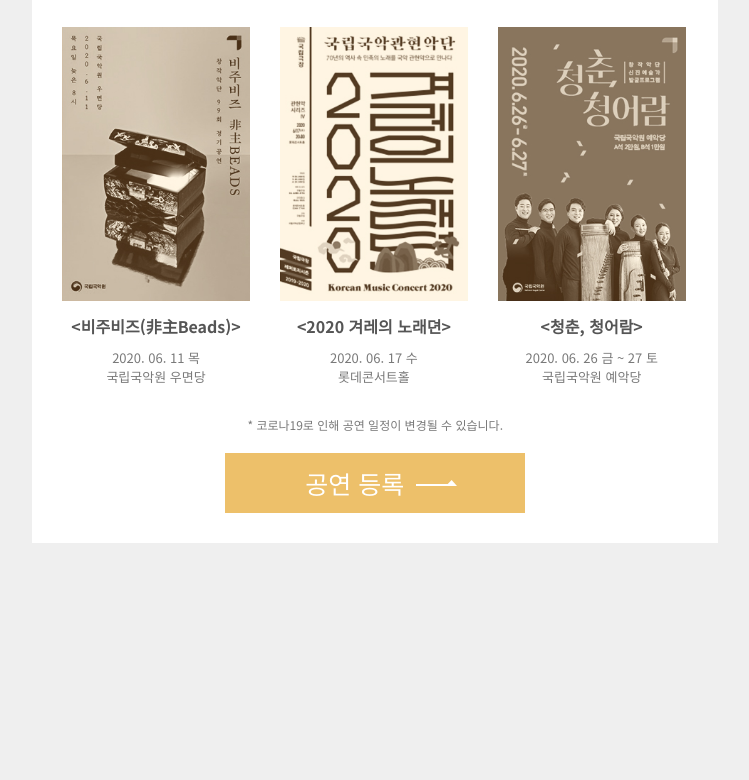
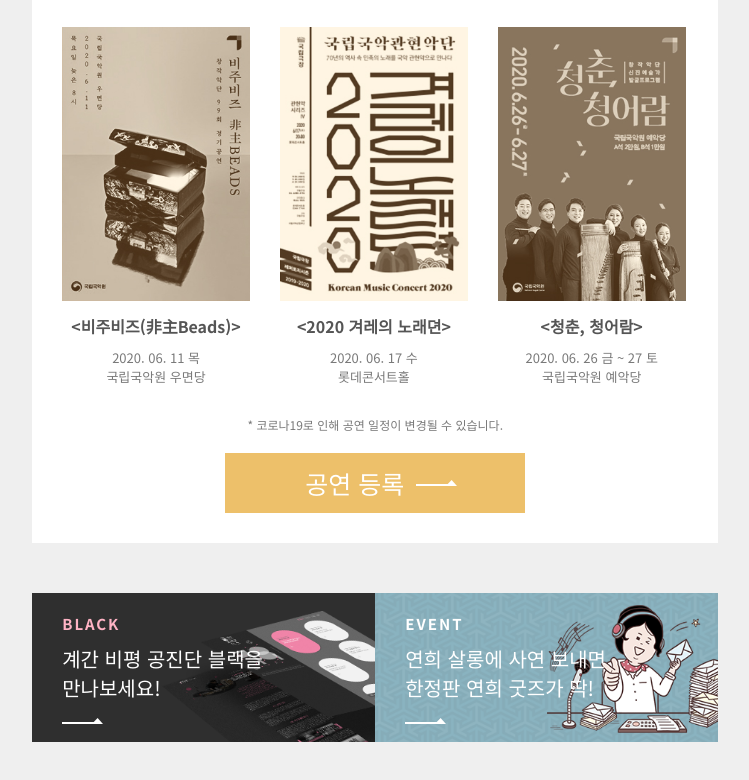
Before and after one commit to rarlala/kotpa_gongjindan, a plain HTML site: page index.html in a window 1280 px wide. Shown: the part 3839-4619 px from the top of the page, without its empty margins (476-1225 px from the left). Before the commit the page ends 4432 px from the top, so only its background shows below. Drawn offline with Linux system fonts and the light colour scheme.

Commit message:
feat: banner 영역 pc 버전 작업 완료

```diff
--- a/index.html
+++ b/index.html
@@ -282,6 +282,32 @@
           <div class="info">* 코로나19로 인해 공연 일정이 변경될 수 있습니다.</div>
           <a class="btn-apply" role="button">공연 등록</a>
         </section>
+
+        <section class="banner">
+          <div class="first-banner">
+            <a href="#">
+              <p class="point-title">BLACK</p>
+              <p class="content-title">계간 비평 공진단 블랙을<br>만나보세요!</p>
+              <div class="btn-more"></div>
+            </a>
+          </div>
+          <ul>
+            <li>
+              <a href="#">
+                <p class="point-title">APP</p>
+                <p class="content-title">듣고 뜯고 연주하고 즐기는<br>우리 앙상블 어플리케이션!</p>
+                <div class="btn-more"></div>
+              </a>
+            </li>
+            <li class="hidden">
+              <a href="#">
+                <p class="point-title">EVENT</p>
+                <p class="content-title">연희 살롱에 사연 보내면<br>한정판 연희 굿즈가 딱!</p>
+                <div class="btn-more"></div>
+              </a>
+            </li>
+          </ul>
+        </section>
       </div>
     </main>
 
--- a/src/css/index.css
+++ b/src/css/index.css
@@ -43,6 +43,7 @@ button:focus {
   width: 50px;
   height: 50px;
   transition: transform 1s;
+  cursor: pointer;
 }
 
 /* visual */
@@ -587,6 +588,8 @@ main .inner {
   background: #edc06a;
   color: #fff;
   font-size: 2.5rem;
+  font-weight: 500;
+  cursor: pointer;
 }
 
 .calendar .btn-apply::after {
@@ -598,9 +601,83 @@ main .inner {
   background: url('../img/calendar/bu_btn.png') no-repeat center;
   width: 41px;
   height: 6px;
-  transition: all 1s;
 }
 
+/* banner */
+
+.banner {
+  margin-bottom: 5rem;
+  overflow: hidden;
+}
+
+.banner .first-banner>a {
+  position: relative;
+  box-sizing: border-box;
+  padding: 2rem 3rem;
+  float: left;
+  background: #fff;
+  width: 50%;
+  background: url('../img/banner/banner_black.png') no-repeat center/cover;
+}
+
+.banner .first-banner>a .point-title {
+  color: #ffb3c4;
+  letter-spacing: 2px;
+}
+
+.banner ul {
+  float: right;
+  position: relative;
+  width: 50%;
+  background: pink;
+}
+
+.banner ul li {
+  position: absolute;
+  top: 0;
+  left: 0;
+  width: 100%;
+  background: #fff;
+  padding: 2rem 3rem;
+  box-sizing: border-box;
+}
+
+.banner ul li:first-child {
+  background: url('../img/banner/banner_event2.png') no-repeat center/cover;
+}
+
+.banner ul li:nth-child(2) {
+  background: url('../img/banner/banner_event.png') no-repeat center/cover;
+}
+
+.banner .point-title {
+  font-size: 1.5rem;
+  font-weight: bold;
+  color: #fff;
+  letter-spacing: 2px;
+}
+
+.banner .content-title {
+  font-size: 2rem;
+  color: #fff;
+  font-weight: normal;
+  padding: 1rem 0 2rem;
+}
+
+.banner .btn-more::after {
+  content: '';
+  position: absolute;
+  bottom: 1.5rem;
+  left: 3rem;
+  transform: translateY(-50%);
+  background: url('../img/calendar/bu_btn.png') no-repeat center;
+  width: 41px;
+  height: 6px;
+}
+
+.hidden {
+  display: none;
+}
 
 /* media query PC*/
 
--- a/src/js/index.js
+++ b/src/js/index.js
@@ -115,4 +115,9 @@ $(document).ready(function() {
       var hover2Li = now2Li.split('_on')[0];
       $(this).find('img').stop().attr('src', hover2Li + '_off.jpg')
     })
+
+  // banner event 2개 3초마다 번갈아가며 출력
+  setInterval(function() {
+    $('.banner li').fadeToggle('hidden')
+  }, 3000)
 })
```
